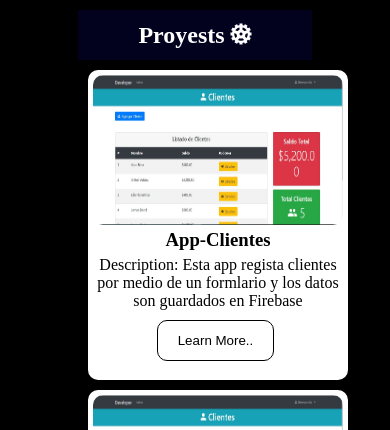
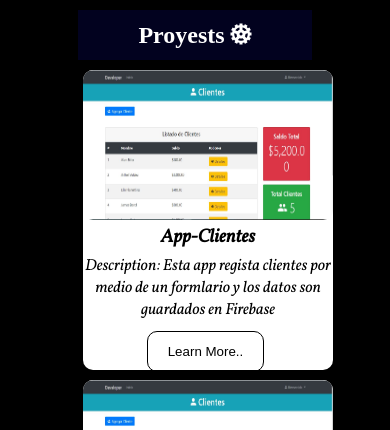
Before and after one commit to ElinFlorentino/Elin-Portfolio, an Angular app: page / in a window 390 px wide. Shown: the part 260-690 px from the top of the page. Built offline with nearby package versions, Linux system fonts and the light colour scheme.

Commit message:
responsive

```diff
--- a/src/app/components/navbar/navbar.component.css
+++ b/src/app/components/navbar/navbar.component.css
@@ -88,7 +88,5 @@
   #btn-navbar:checked ~ .nav-links {
     display: block;
   }
-  .nav-links a:active ~ .nav-links {
-    display: none;
-  }
+
 }
--- a/src/app/pages/home/home.component.css
+++ b/src/app/pages/home/home.component.css
@@ -53,6 +53,7 @@
   position: relative;
   background-color: white;
   border-radius: 10px;
+
   /* z-index: -1; */
   /* border:1px gray solid; */
 }
@@ -64,6 +65,9 @@
 }
 .card-img img:hover {
   transform: scale(1.1);
+}
+.card-text {
+  font-family: "Vollkorn", serif;
 }
 .card-text p {
   margin-top: 5px;
@@ -100,8 +104,7 @@
     position: absolute;
   }
   .card {
-    margin-left: 10px;
-    padding: 5px 5px;
+    margin-left: 5px;
     margin-bottom: 10px;
     text-align: center;
   }
--- a/src/index.html
+++ b/src/index.html
@@ -10,6 +10,7 @@
   <link href="https://unpkg.com/ionicons@4.5.10-0/dist/css/ionicons.min.css" rel="stylesheet">
   <link rel="preconnect" href="https://fonts.gstatic.com">
   <link href="https://fonts.googleapis.com/css2?family=Roboto+Mono:wght@700&display=swap" rel="stylesheet">
+  <link href="https://fonts.googleapis.com/css2?family=Cinzel&family=Vollkorn:ital@1&display=swap" rel="stylesheet">
 </head>
 
 <body>
```
Also changed, not shown: 3 other files (tests, documents, lock files or other folders).
